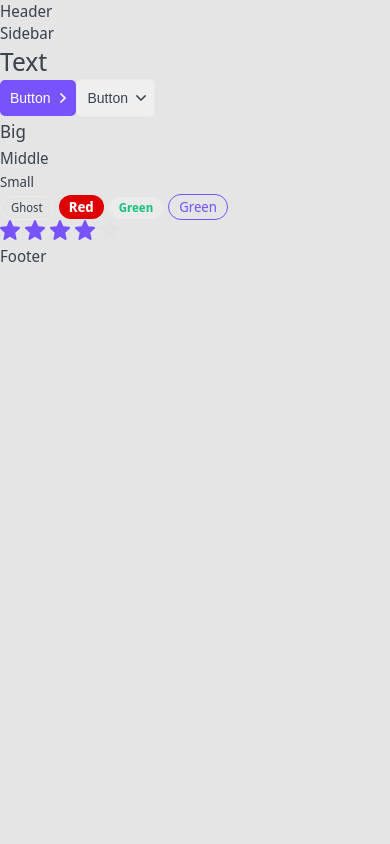
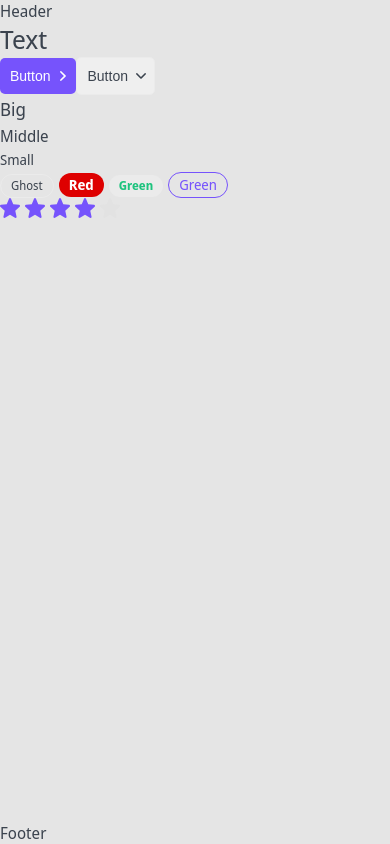
Before and after one commit to AndriiBVW/top-app, a Next.js app: page / in a window 390 px wide. Built offline with nearby package versions, Linux system fonts and the light colour scheme.

Commit message:
feat: add styles for layout HOC

```diff
--- a/layout/Layout.module.css
+++ b/layout/Layout.module.css
@@ -0,0 +1,45 @@
+.wrapper {
+	display: grid;
+	grid-template-columns: auto 230px minmax(320px, 1200px) auto;
+	grid-template-rows: auto 1fr auto;
+	min-height: 100vh;
+	grid-template-areas:
+	". header header ."
+	". sidebar body ."
+	"footer footer footer footer";
+}
+
+.header {
+	grid-area: header;
+	display: none;
+}
+
+.sidebar {
+	grid-area: sidebar;
+}
+
+.body {
+	grid-area: body;
+}
+
+.footer {
+	grid-area: footer;
+}
+
+@media (max-width: 765px) {
+	.wrapper {
+		grid-template-columns: minmax(320px, 1fr);
+		grid-template-areas:
+		"header"
+		"body"
+		"footer";
+	}
+
+	.sidebar {
+		display: none;
+	}
+
+	.header {
+		display: block;
+	}
+}
--- a/layout/Layout.tsx
+++ b/layout/Layout.tsx
@@ -8,16 +8,14 @@
 
 const Layout = ({ children }: LayoutProps): JSX.Element => {
 	return (
-		<>
-			<Header />
-			<div>
-				<Sidebar />
-				<div>
-					{children}
-				</div>
+		<div className={styles.wrapper}>
+			<Header className={styles.header} />
+			<Sidebar className={styles.sidebar} />
+			<div className={styles.body}>
+				{children}
 			</div>
-			<Footer />
-		</>
+			<Footer className={styles.footer} />
+		</div>
 	);
 };
 
```
